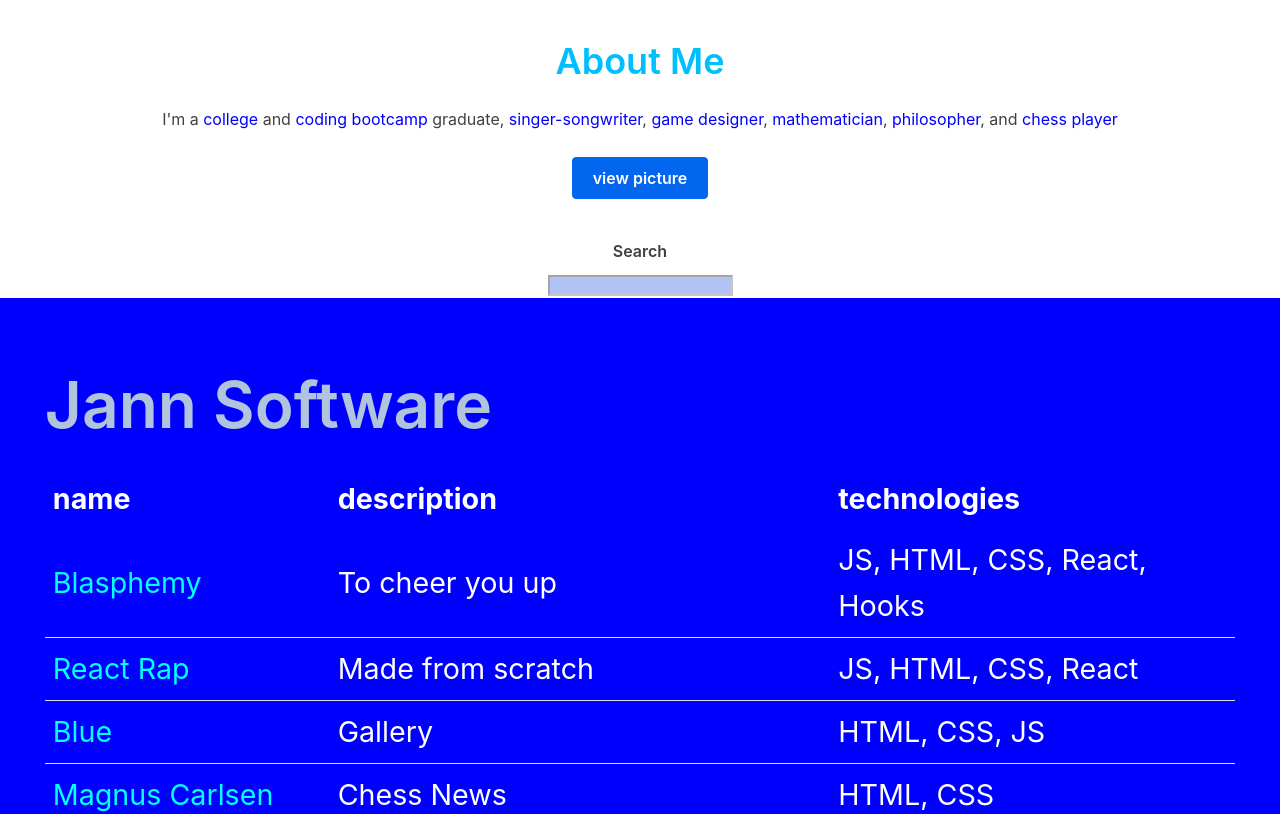
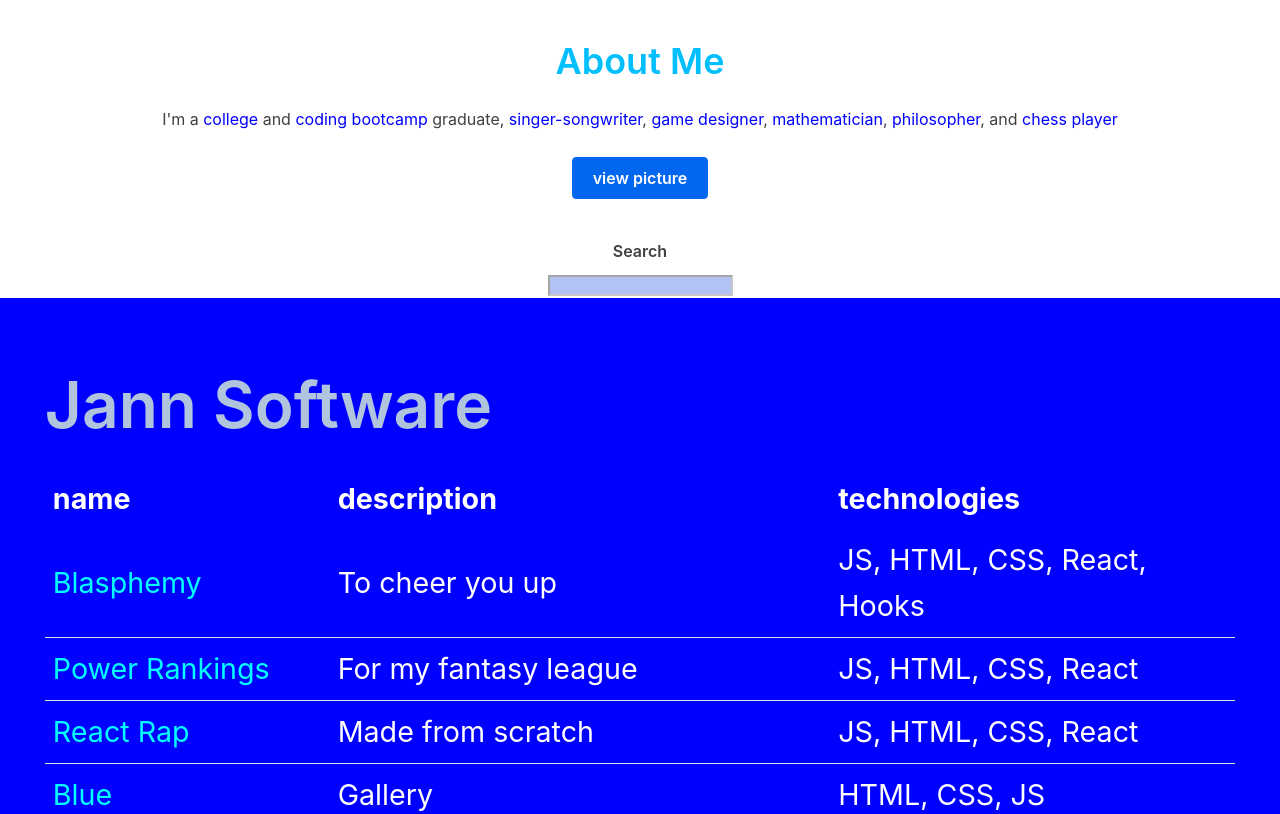
Before and after one commit to codejoy-wins/React-Portfolio, a React (Create React App) app: page / in a window 1280 px wide. Shown: the top 814 px of the page. Built offline with nearby package versions, Linux system fonts and the light colour scheme.

Commit message:
beckham jr

```diff
--- a/src/App.js
+++ b/src/App.js
@@ -19,6 +19,12 @@ class App extends Component {
         "lynk": "https://eloquent-meninsky-66f587.netlify.com/",
         "desc": "To cheer you up",
         "tech": "JS, HTML, CSS, React, Hooks"
+      },
+      {
+        "name": "Power Rankings",
+        "lynk": "https://distracted-rosalind-e88562.netlify.com/",
+        "desc": "For my fantasy league",
+        "tech": "JS, HTML, CSS, React"
       },
       {
         "name": "React Rap",
@@ -241,6 +247,12 @@ class App extends Component {
         "lynk": "https://eloquent-meninsky-66f587.netlify.com/",
         "desc": "To cheer you up",
         "tech": "JS, HTML, CSS, React, Hooks"
+      },
+      {
+        "name": "Power Rankings",
+        "lynk": "https://distracted-rosalind-e88562.netlify.com/",
+        "desc": "For my fantasy league",
+        "tech": "JS, HTML, CSS, React"
       },
       {
         "name": "React Rap",
```
